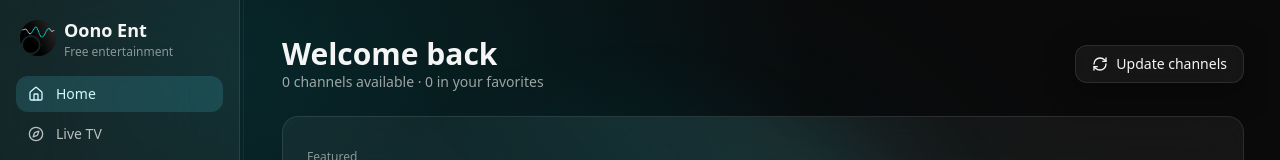
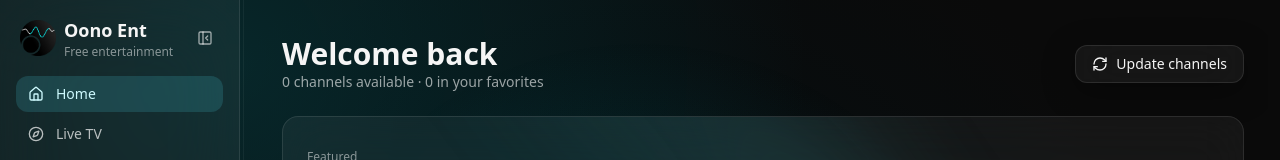
Before and after one commit to panda-zw/oono-ent, a React (Vite) app: page / in a window 1280 px wide. Shown: the top 160 px of the page. Built offline with nearby package versions, Linux system fonts and the light colour scheme.

Commit message:
Hide Live sports tab on iPad build

```diff
--- a/src/components/sidebar.tsx
+++ b/src/components/sidebar.tsx
@@ -1,8 +1,24 @@
 import { NavLink, useLocation } from "react-router-dom";
-import { Home, Compass, Star, Settings, Radio, Film, MonitorPlay, Bookmark, Zap, RadioTower } from "lucide-react";
+import {
+  Home,
+  Compass,
+  Star,
+  Settings,
+  Radio,
+  Film,
+  MonitorPlay,
+  Bookmark,
+  Zap,
+  RadioTower,
+  PanelLeftClose,
+  PanelLeftOpen,
+} from "lucide-react";
 import { cn } from "@/lib/utils";
 import { useAppStore } from "@/store";
+import { IS_WEB } from "@/api";
 import type { ChannelRow } from "@/types";
+
+const COLLAPSED_WIDTH = 68;
 
 type SidebarLink = {
   to: string;
@@ -27,7 +43,9 @@ const links: SidebarLink[] = [
     exact: true,
     match: (p) => p === "/browse" || p.startsWith("/browse?"),
   },
-  { to: "/acestream", label: "Live sports", icon: Zap },
+  // Live sports rides on the bundled Linux VM (Apple Virtualization
+  // Framework) and is desktop-only. Filtered out for the iPad build.
+  ...(IS_WEB ? [] : [{ to: "/acestream", label: "Live sports", icon: Zap }]),
   {
     to: "/movies",
     label: "Movies",
@@ -56,29 +74,51 @@ export function Sidebar({ width }: { width: number }) {
   const recents = useAppStore((s) => s.recents);
   const current = useAppStore((s) => s.current);
   const setCurrent = useAppStore((s) => s.setCurrent);
+  const collapsed = useAppStore((s) => s.sidebarCollapsed);
+  const toggle = useAppStore((s) => s.toggleSidebar);
   const location = useLocation();
+
+  const effectiveWidth = collapsed ? COLLAPSED_WIDTH : width;
 
   return (
     <aside
-      className="flex h-full shrink-0 flex-col gap-4 border-r border-white/10 bg-white/5 p-4 backdrop-blur-2xl"
-      style={{ width }}
+      className="pt-safe pb-safe pl-safe flex h-full shrink-0 flex-col gap-4 border-r border-white/10 bg-white/5 p-4 backdrop-blur-2xl"
+      style={{ width: effectiveWidth }}
     >
-      <div className="flex items-center gap-2 px-1">
-        <img
-          src="/icon.png"
-          alt="Oono"
-          className="size-9 rounded-xl object-contain"
-        />
-        <div>
-          <div className="text-lg font-semibold">Oono Ent</div>
-          <div className="text-xs text-white/50">Free entertainment</div>
+      <div
+        className={cn(
+          "flex items-center px-1",
+          collapsed ? "flex-col gap-2" : "justify-between gap-2",
+        )}
+      >
+        <div className={cn("flex min-w-0 items-center gap-2", collapsed && "flex-col")}>
+          <img
+            src="/icon.png"
+            alt="Oono"
+            className="size-9 shrink-0 rounded-xl object-contain"
+          />
+          {!collapsed && (
+            <div className="min-w-0">
+              <div className="truncate text-lg font-semibold">Oono Ent</div>
+              <div className="truncate text-xs text-white/50">Free entertainment</div>
+            </div>
+          )}
         </div>
+        <button
+          onClick={toggle}
+          aria-label={collapsed ? "Expand sidebar" : "Collapse sidebar"}
+          className="rounded-lg p-1.5 text-white/60 hover:bg-white/10 hover:text-white"
+        >
+          {collapsed ? (
+            <PanelLeftOpen className="size-4" />
+          ) : (
+            <PanelLeftClose className="size-4" />
+          )}
+        </button>
       </div>
 
       <nav className="flex flex-col gap-1">
         {links.map((l) => {
-          // Compute active state ourselves so we can support cross-route
-          // highlighting (e.g. "Movies" lights up for /browse/movie).
           const active = l.match
             ? l.match(location.pathname)
             : l.exact
@@ -89,21 +129,25 @@ export function Sidebar({ width }: { width: number }) {
               key={l.to}
               to={l.to}
               end={l.exact}
+              title={collapsed ? l.label : undefined}
               className={cn(
-                "flex items-center gap-3 rounded-xl px-3 py-2 text-sm transition-colors",
+                "flex items-center rounded-xl text-sm transition-colors",
+                collapsed
+                  ? "justify-center px-2 py-2"
+                  : "gap-3 px-3 py-2",
                 active
                   ? "bg-cyan-300/15 text-cyan-100"
                   : "text-white/70 hover:bg-white/10 hover:text-white",
               )}
             >
               <l.icon className="size-4" />
-              {l.label}
+              {!collapsed && l.label}
             </NavLink>
           );
         })}
       </nav>
 
-      {recents.length > 0 && (
+      {!collapsed && recents.length > 0 && (
         <div className="flex min-h-0 flex-1 flex-col">
           <div className="mb-2 px-2 text-xs font-medium text-white/50">
             Recently watched
```
